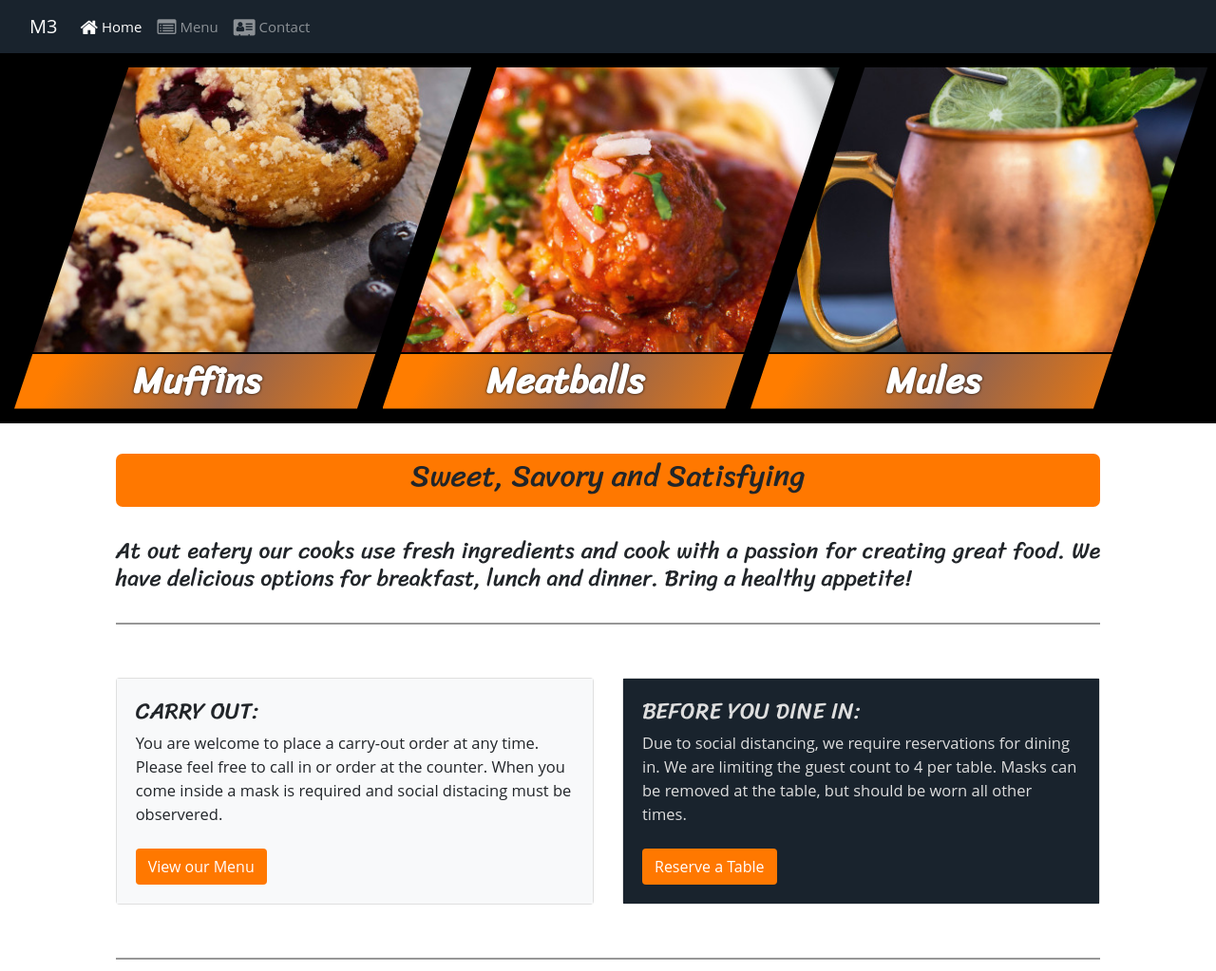
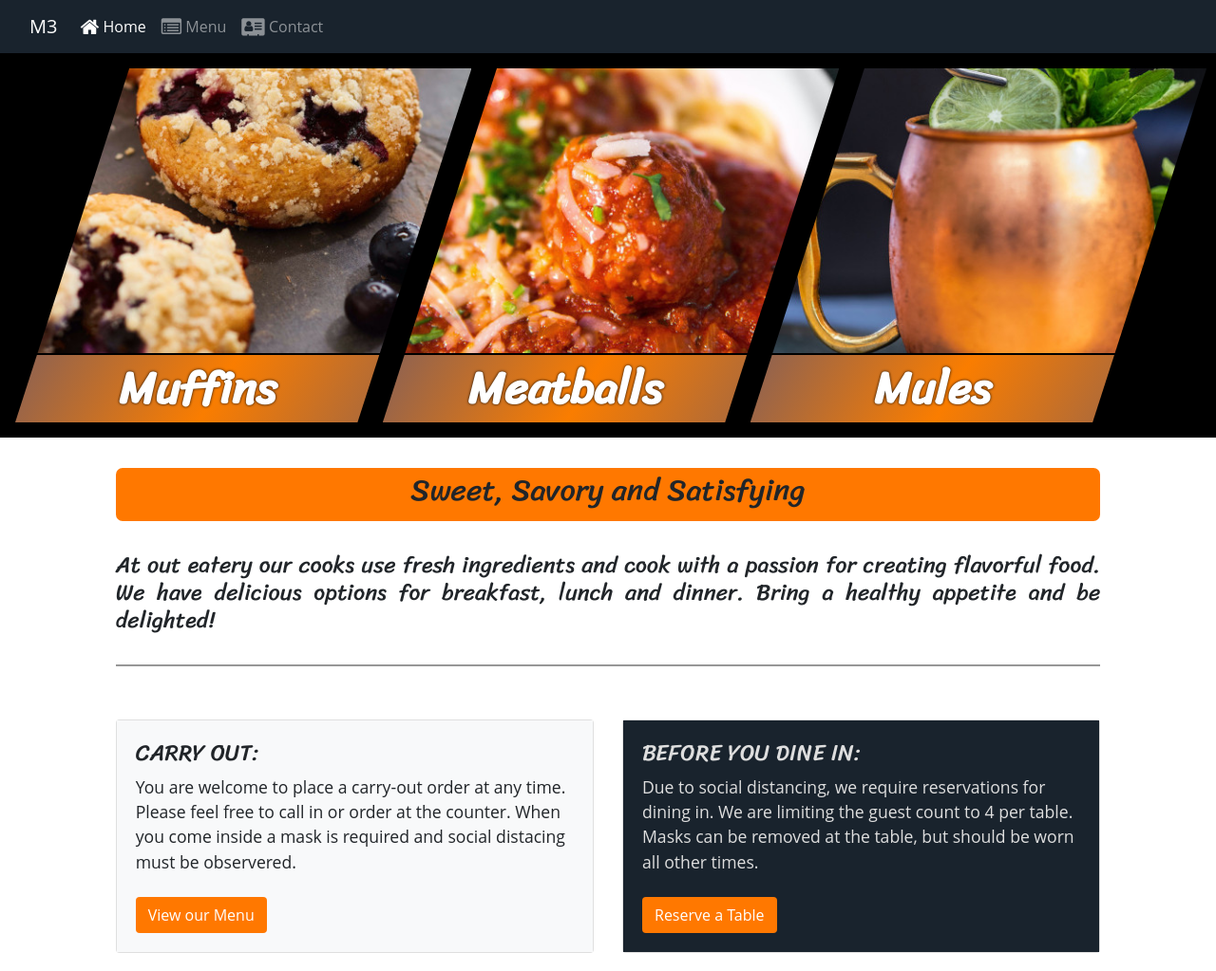
Before and after one commit to jgilday01/bootstrap4-project, a website: page index.html in a window 1280 px wide. Shown: the top 1023 px of the page at 95% size. Drawn offline with nearby package versions, Linux system fonts and the light colour scheme.

Commit message:
home updates 1

```diff
--- a/css/styles.css
+++ b/css/styles.css
@@ -6,7 +6,7 @@ html, body {
 
 body {
    font-family: "Open Sans", sans-serif;
-   font-size: 15px;
+   font-size: 16px;
 }
 
 h1, h2, h3, h4, h5 {
@@ -52,11 +52,12 @@ footer, .navbar, .covid-box, .my-dark-bg {
 #page-top .products div {
    padding: 0 25% 0 5%;
    text-align: center;
-   font-size: 3vw;
+   font-size: 39px;
+   font-size: 3.7vw;
    text-shadow: #000 0px 0px 3px;
    border-top: 2px solid transparent;
    background: rgb(255,120,0);
-   background: linear-gradient(120deg, rgba(255,125,0,1) 11%, rgba(150,100,75,1) 48%, rgba(255,125,0,1) 88%);
+   background: linear-gradient(121deg, rgba(150,100,75,1) 5%, rgba(250,125,0,1) 45%, rgba(150,100,75,1) 90%);
    background-clip: padding-box;
 }
 #page-top .products strong {
--- a/index.html
+++ b/index.html
@@ -71,7 +71,7 @@
 
     <!-- Revserve Modal -->
     <div id="reserveModal" class="modal fade" role="dialog">
-        <div class="modal-dialog modal-lg" role="document">
+        <div class="modal-dialog" role="document">
             <div class="modal-content">
                 <div class="modal-header header-orange">
                     <h3 class="modal-title">Reserve a Table</h3>
@@ -89,7 +89,7 @@
                                     </div>
                                 </div>
                                 <select id="numCampers" name="numCampers" class="form-control">
-                                    <option value="0">Number of People</option>
+                                    <option value="0">Number of Guests</option>
                                     <option value="1">1</option>
                                     <option value="2">2</option>
                                     <option value="3">3</option>
@@ -152,9 +152,9 @@
             <div class="offset-1 col-10">
                 <div class="home-text-lrg my-3">
                     <h4 class="text-justify">
-                        At out eatery our cooks use fresh ingredients and cook with a passion for creating great food.
+                        At out eatery our cooks use fresh ingredients and cook with a passion for creating flavorful food.
                         We have delicious options for breakfast, lunch and dinner.
-                        Bring a healthy appetite!
+                        Bring a healthy appetite and be delighted!
                     </h4>
                 </div>
             </div>
```
